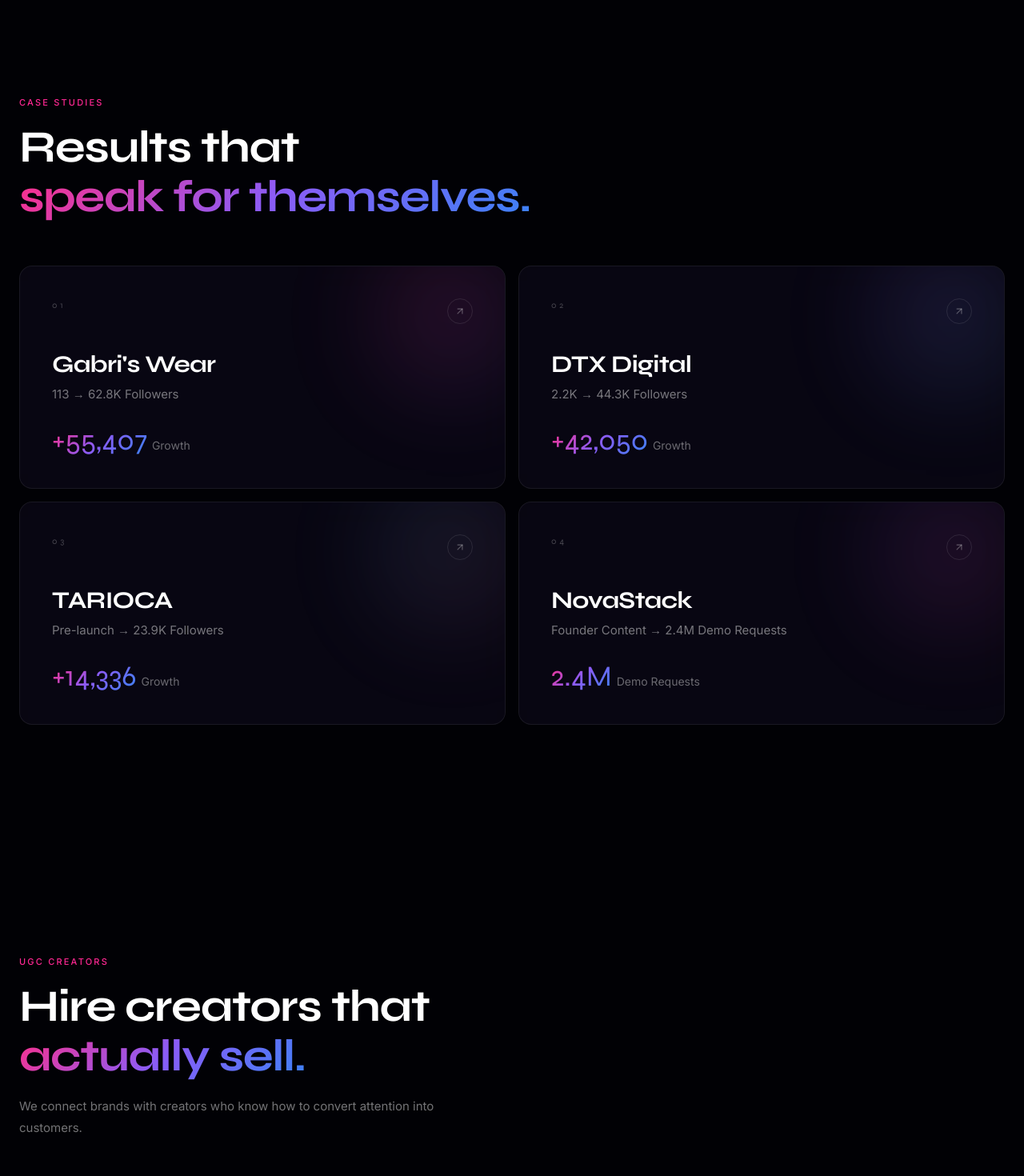
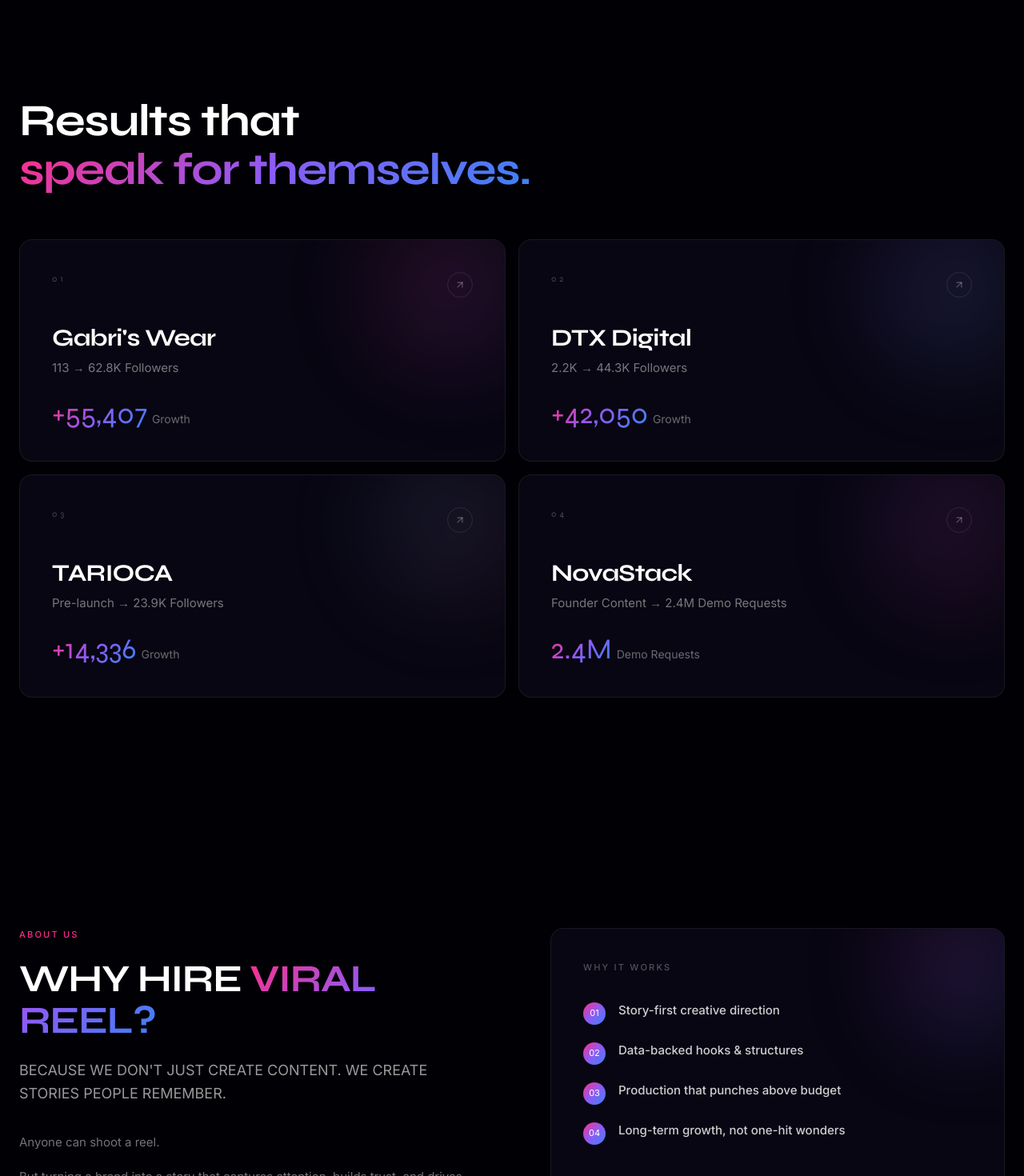
Before and after one commit to amreleraky57-arch/viralreels-studio, a React (Vite) app: page / in a window 1280 px wide. Shown: the part 4620-6090 px from the top of the page at 80% size. Built offline with nearby package versions, Linux system fonts and the light colour scheme.

Commit message:
Update NM Media website

```diff
--- a/src/App.tsx
+++ b/src/App.tsx
@@ -6,7 +6,6 @@
 import { Stats } from "@/components/site/Stats";
 import { Results } from "@/components/site/Results";
 import { About } from "@/components/site/About";
-import { UGC } from "@/components/site/UGC";
 import { CTA } from "@/components/site/CTA";
 import { Footer } from "@/components/site/Footer";
 import { WhatsAppFloat } from "@/components/site/WhatsAppFloat";
@@ -22,7 +21,6 @@
           <Services />
           <VideoShowcase />
           <Results />
-          <UGC />
           <About />
           <CTA />
         </main>
--- a/src/components/site/Results.tsx
+++ b/src/components/site/Results.tsx
@@ -48,7 +48,6 @@
 
       <div className="mx-auto max-w-7xl px-6">
         <div className="mb-14 max-w-2xl">
-          <p className="label-tag mb-4">{t(tx("Case Studies", "حالات نجاح"))}</p>
           <h2 className="font-display text-[clamp(2rem,5vw,3.5rem)] font-700 text-white">
             {t(tx("Results that", "نتائج"))}
             <br />
```
